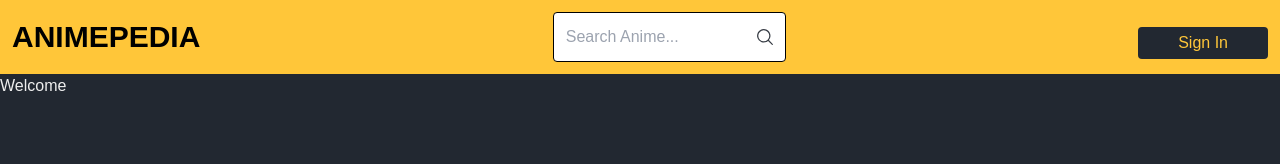
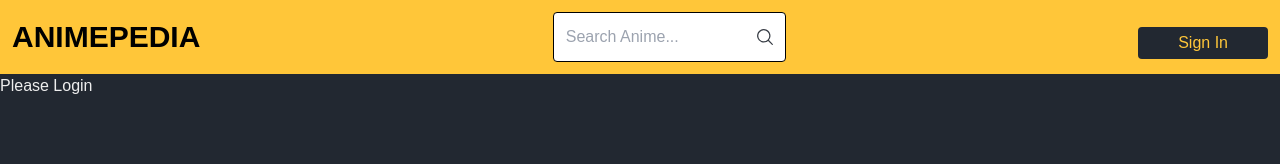
Before and after one commit to DickyFerdy/animelist-nextjs, a Next.js app: page /users/dashboard in a window 1280 px wide. Shown: the top 164 px of the page. Built offline with nearby package versions, Linux system fonts and the light colour scheme; no server answers; a web font is replaced by a local one.

Commit message:
remove middleware

```diff
--- a/src/app/users/dashboard/page.jsx
+++ b/src/app/users/dashboard/page.jsx
@@ -5,7 +5,9 @@
 
   return (
     <div className="text-color-primary">
-      <h1>Welcome {user?.name}</h1>
+      {user ?
+        <h1>Welcome {user?.name}</h1> : <h1>Please Login</h1>
+      }
     </div>
   );
 };
```
